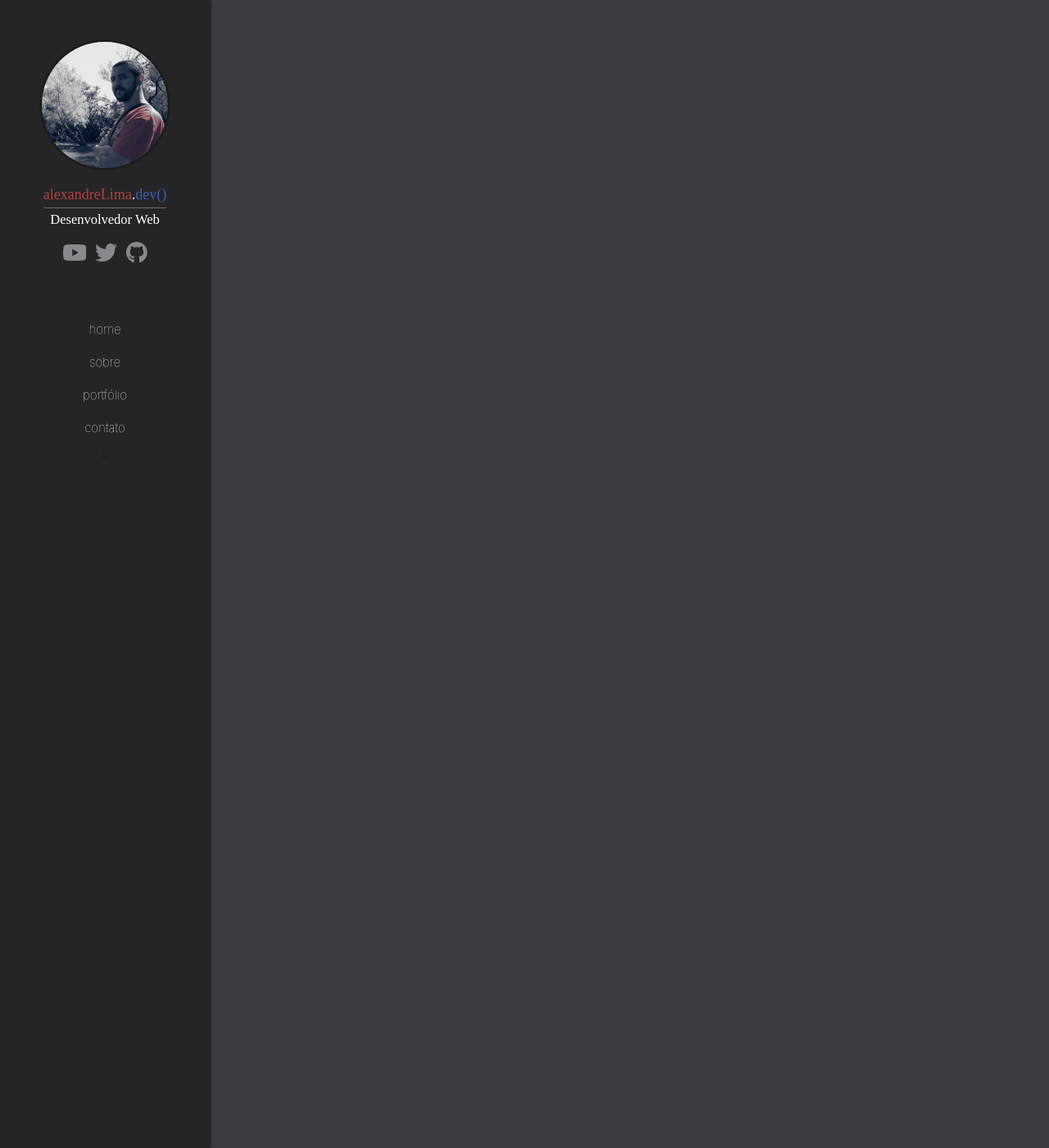
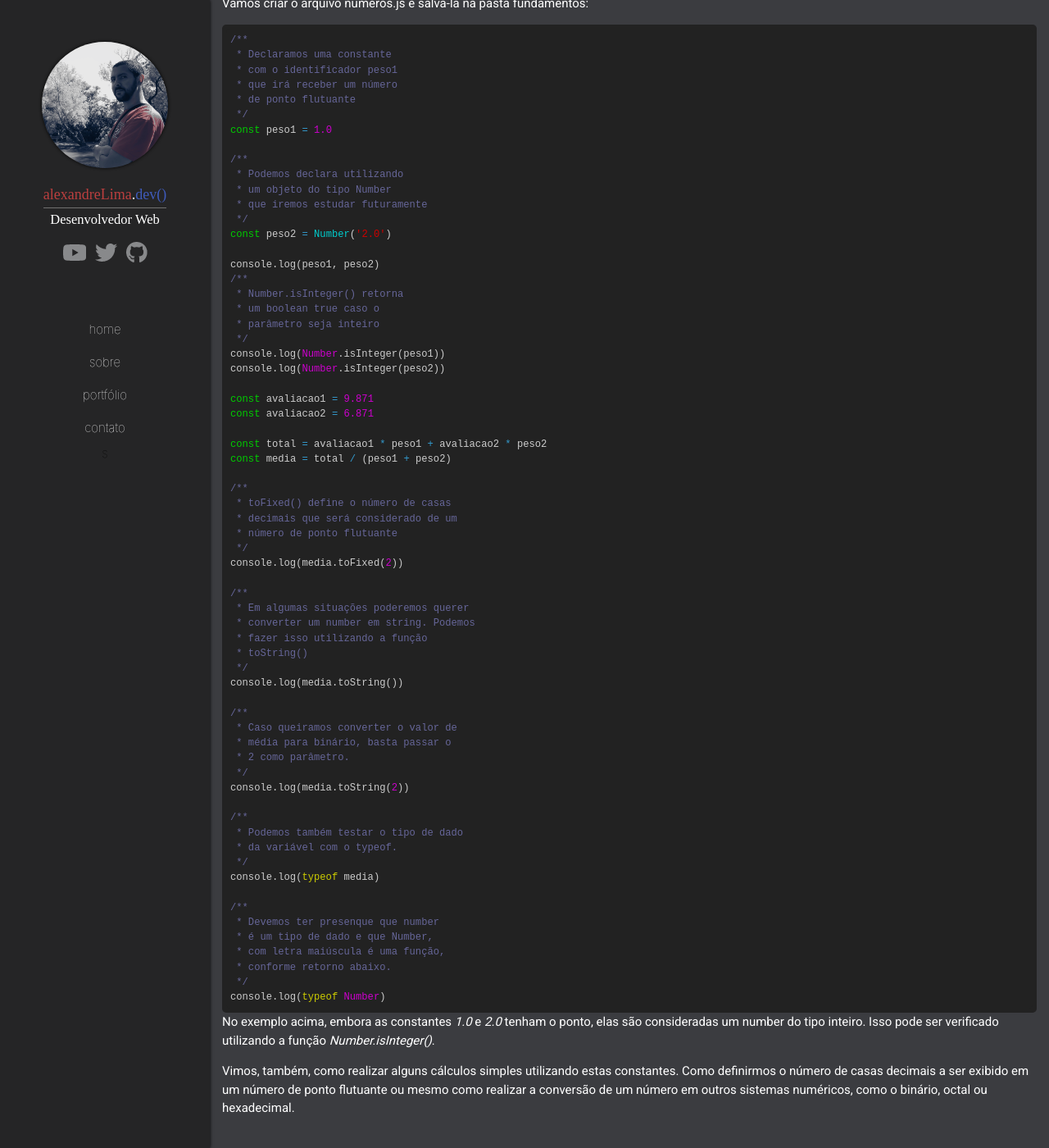
Before and after one commit to Alexandresl/alexandrelima-dev, a Jekyll site: the page built from _posts/2019-07-29-javascript-3-fundamentos.md, in a window 1280 px wide and 1400 px high, scrolled down 4680 px. Shown: the whole window at 82% size. Built offline with Jekyll 4.4.1, drawn with Linux system fonts in a browser that asks for light colours; some web fonts are replaced; comment, search, counter and statistics services are not loaded; some of the changed text lies outside the part shown.

Commit message:
Update Blog “2019-07-29-javascript-3-fundamentos”

````diff
--- a/_posts/2019-07-29-javascript-3-fundamentos.md
+++ b/_posts/2019-07-29-javascript-3-fundamentos.md
@@ -193,3 +193,83 @@ let pqp = false // Produto Químico Perigoso... kkk
 Podemos observar com o exemplo que, embora a tipagem do JavaScript seja fraco, isso não significa que ela não possua tipo. Ao utilizarmos o comando *typeof*, temos como retorno o tipo de dado que a variável está armazenando.
 
 Salientamos novamente o cuidado de colocar bons nomes para variáveis, evitando nomes genéricos e siglas.
+
+#### Tipos em JavaScript: Number
+
+Já vimos que o *JavaScript* possui tipagem fraca. Vimos também que para declarar uma variável ou uma constante, utilizamos as palavras reservadas *var*, *let* e *const* e nelas poderemos armazenar muitos tipos de dados.
+
+Nesta aula, nós começaremos a falar de alguns tipos importantes. O primeiro tipo é o *numérico* ou *number*.
+
+Vamos criar o arquivo numeros.js e salva-la na pasta fundamentos:
+
+```javascript
+/**
+ * Declaramos uma constante
+ * com o identificador peso1
+ * que irá receber um número
+ * de ponto flutuante
+ */
+const peso1 = 1.0
+
+/**
+ * Podemos declara utilizando
+ * um objeto do tipo Number
+ * que iremos estudar futuramente
+ */
+const peso2 = Number('2.0')
+
+console.log(peso1, peso2)
+/**
+ * Number.isInteger() retorna
+ * um boolean true caso o
+ * parâmetro seja inteiro
+ */
+console.log(Number.isInteger(peso1))
+console.log(Number.isInteger(peso2))
+
+const avaliacao1 = 9.871
+const avaliacao2 = 6.871
+
+const total = avaliacao1 * peso1 + avaliacao2 * peso2
+const media = total / (peso1 + peso2)
+
+/**
+ * toFixed() define o número de casas
+ * decimais que será considerado de um
+ * número de ponto flutuante
+ */
+console.log(media.toFixed(2))
+
+/**
+ * Em algumas situações poderemos querer
+ * converter um number em string. Podemos
+ * fazer isso utilizando a função
+ * toString()
+ */
+console.log(media.toString())
+
+/**
+ * Caso queiramos converter o valor de
+ * média para binário, basta passar o
+ * 2 como parâmetro.
+ */
+console.log(media.toString(2))
+
+/**
+ * Podemos também testar o tipo de dado
+ * da variável com o typeof.
+ */
+console.log(typeof media)
+
+/**
+ * Devemos ter presenque que number
+ * é um tipo de dado e que Number,
+ * com letra maiúscula é uma função,
+ * conforme retorno abaixo.
+ */
+console.log(typeof Number)
+```
+
+No exemplo acima, embora as constantes *1.0* e *2.0* tenham o ponto, elas são consideradas um number do tipo inteiro. Isso pode ser verificado utilizando a função *Number.isInteger()*.
+
+Vimos, também, como realizar alguns cálculos simples utilizando estas constantes. Como definirmos o número de casas decimais a ser exibido em um número de ponto flutuante ou mesmo como realizar a conversão de um número em outros sistemas numéricos, como o binário, octal ou hexadecimal.
````
